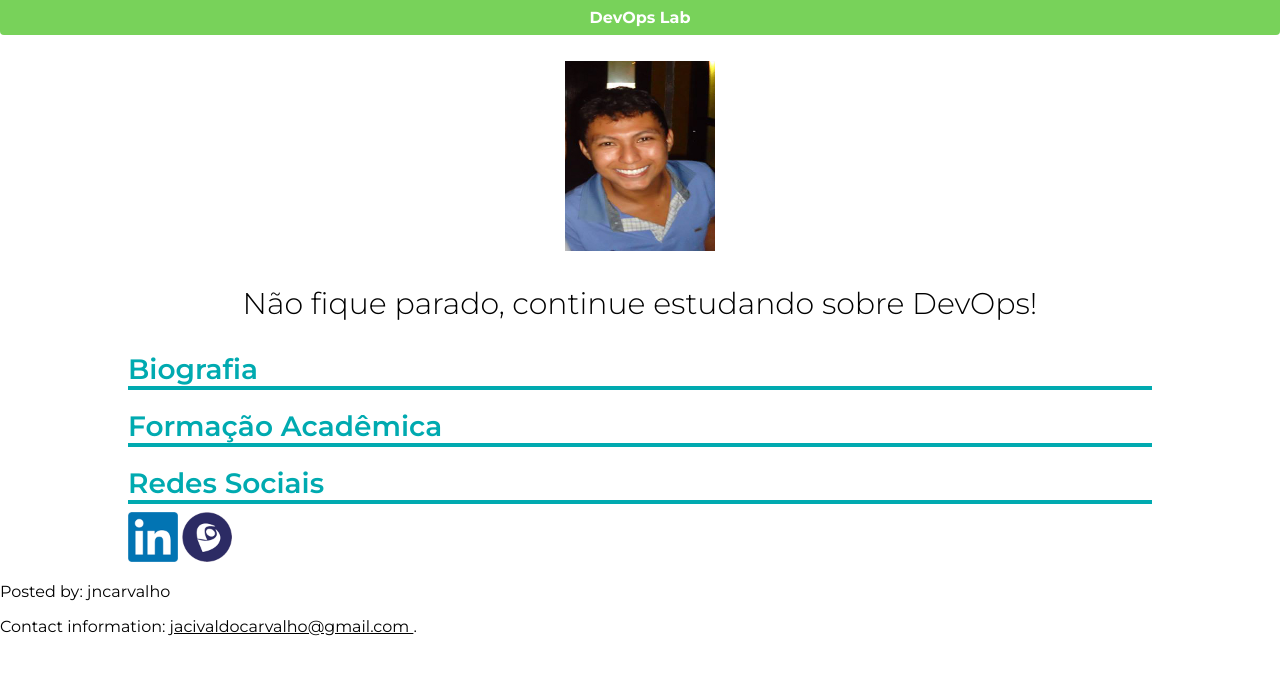
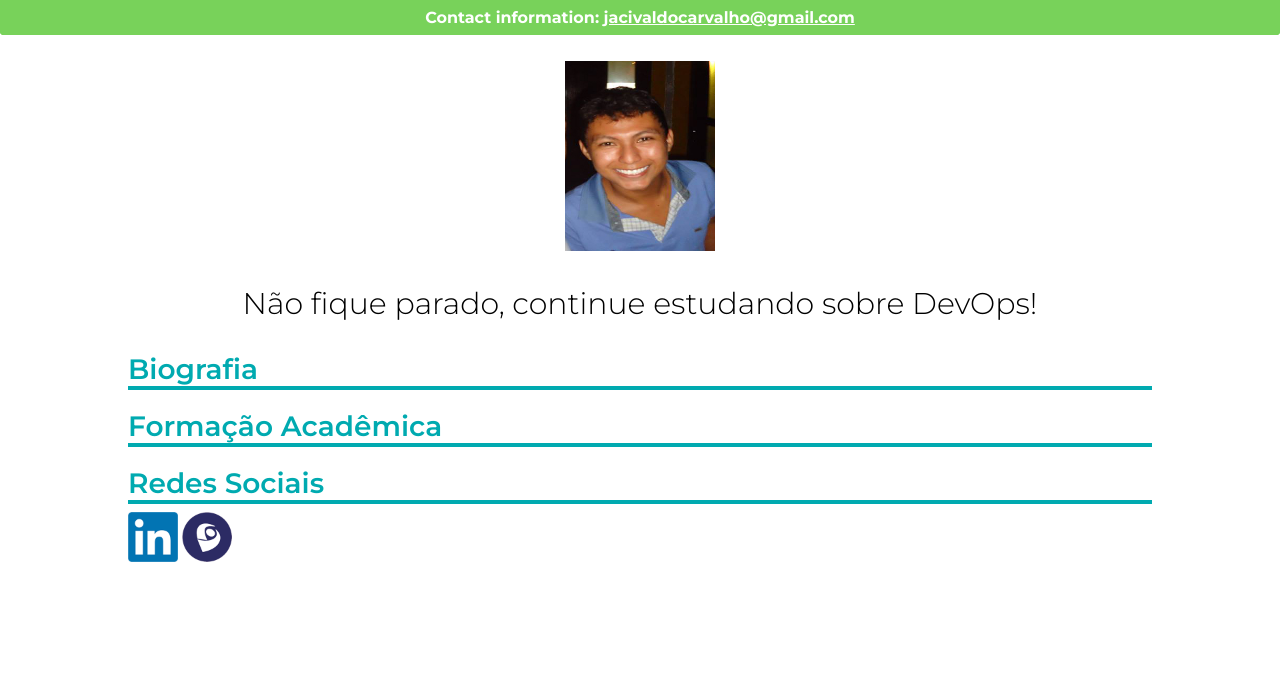
Before and after one commit to jacivaldocarvalho/jndevopsLab, a Flask app: page / in a window 1280 px wide. Shown: the top 675 px of the page. Run offline with Flask 2, Linux system fonts and the light colour scheme.

Commit message:
update index

```diff
--- a/templates/index.html
+++ b/templates/index.html
@@ -5,7 +5,7 @@
 	<meta charset="UTF-8">
 	<meta name="viewport" content="width=device-width, initial-scale=1.0">
 	<meta http-equiv="X-UA-Compatible" content="ie=edge">
-	<title>CV on</title>
+	<title>DevOps Lab </title>
 	<link rel="stylesheet" href="/static/css/main.css">
 </head>
 
@@ -45,9 +45,8 @@
 </body>
 
  <footer>
-  <p>Posted by: jncarvalho</p>
-  <p>Contact information: <a href="jacivaldocarvalho@gmail.com">
-     jacivaldocarvalho@gmail.com </a>.</p>
+   <div class="alert"> Posted by: jncarvalho </div>
+   <div class="alert"> Contact information: <a href="jacivaldocarvalho@gmail.com"> jacivaldocarvalho@gmail.com  </div>
 </footer>
 
 </html>
```
